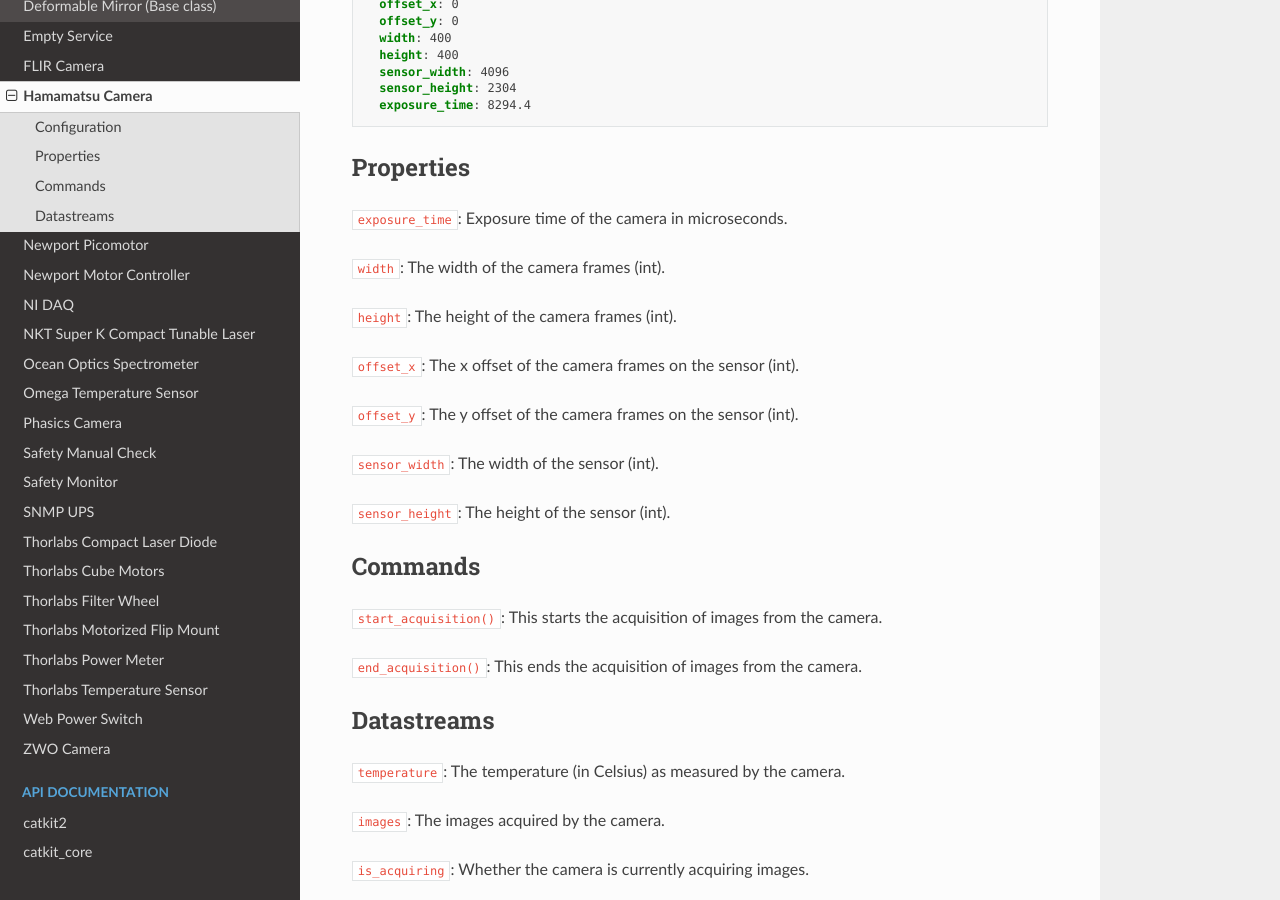
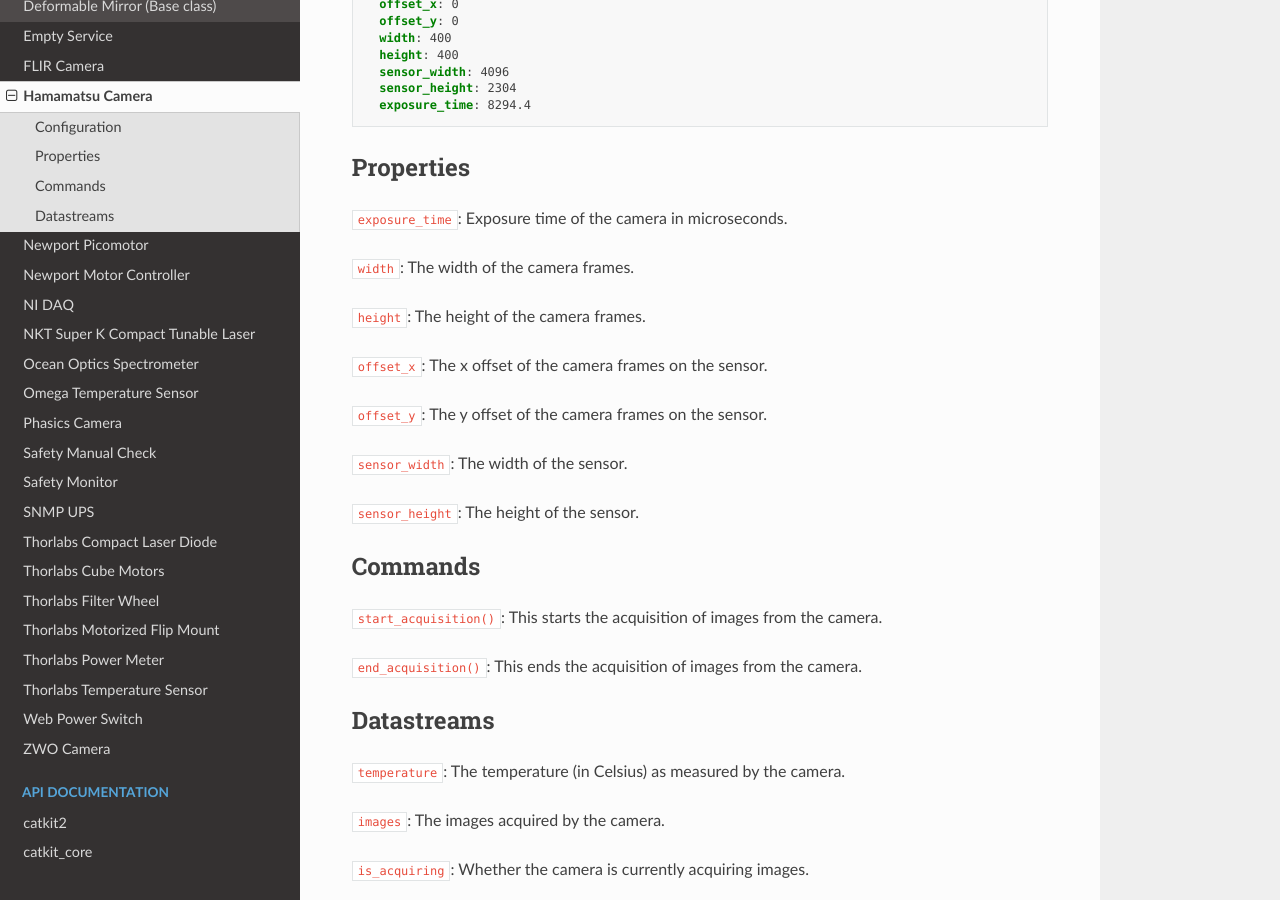
Before and after one commit to spacetelescope/catkit2, a Sphinx documentation site: the page built from docs/services/hamamatsu_camera.rst, in a window 1280 px wide and 900 px high, scrolled down 725 px. Built offline with Sphinx 7.4.7 and the Read the Docs theme 3.1.0, drawn with Linux system fonts in a browser that asks for light colours.

Commit message:
error in generic setter + update docs

```diff
--- a/docs/services/hamamatsu_camera.rst
+++ b/docs/services/hamamatsu_camera.rst
@@ -42,17 +42,17 @@ Properties
 ----------
 ``exposure_time``: Exposure time of the camera in microseconds.
 
-``width``: The width of the camera frames (int).
+``width``: The width of the camera frames.
 
-``height``: The height of the camera frames (int).
+``height``: The height of the camera frames.
 
-``offset_x``: The x offset of the camera frames on the sensor (int).
+``offset_x``: The x offset of the camera frames on the sensor.
 
-``offset_y``: The y offset of the camera frames on the sensor (int).
+``offset_y``: The y offset of the camera frames on the sensor.
 
-``sensor_width``: The width of the sensor (int).
+``sensor_width``: The width of the sensor.
 
-``sensor_height``: The height of the sensor (int).
+``sensor_height``: The height of the sensor.
 
 Commands
 --------
```
Also changed, not shown: 1 other file.
